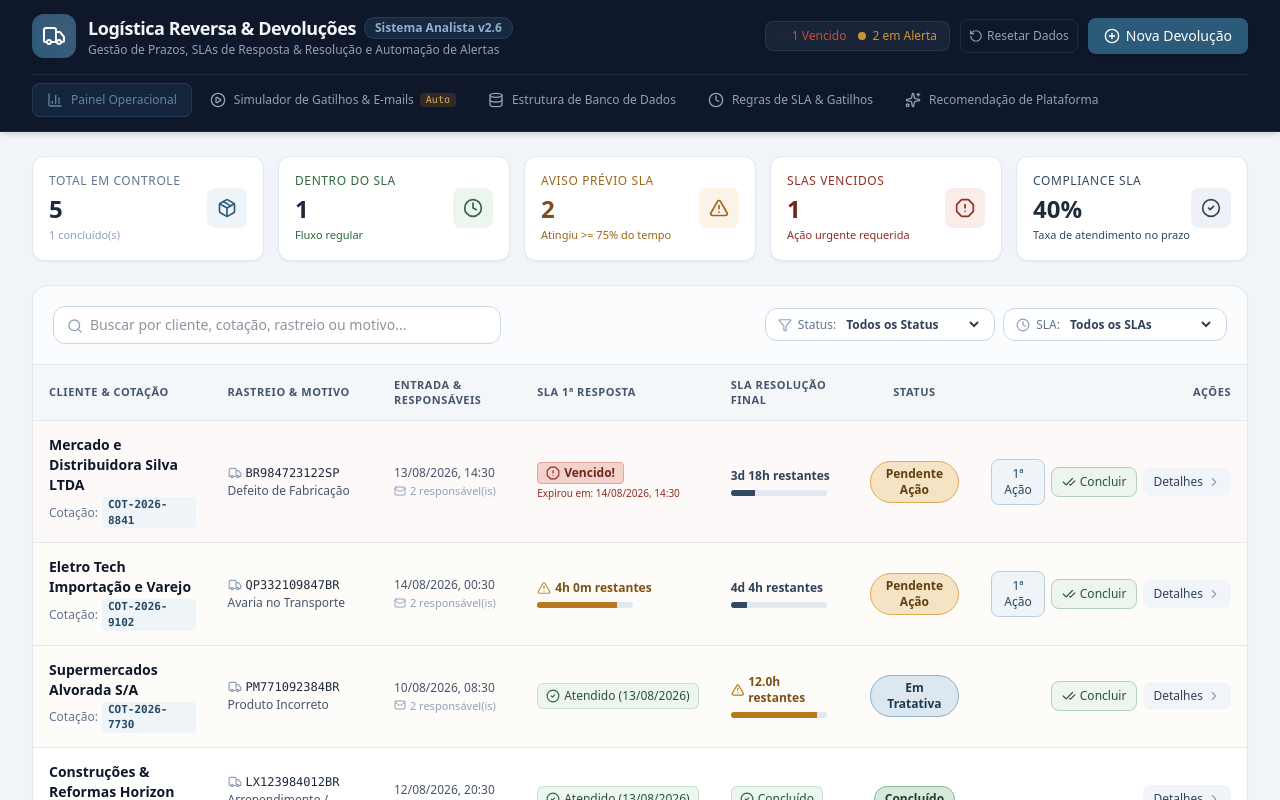
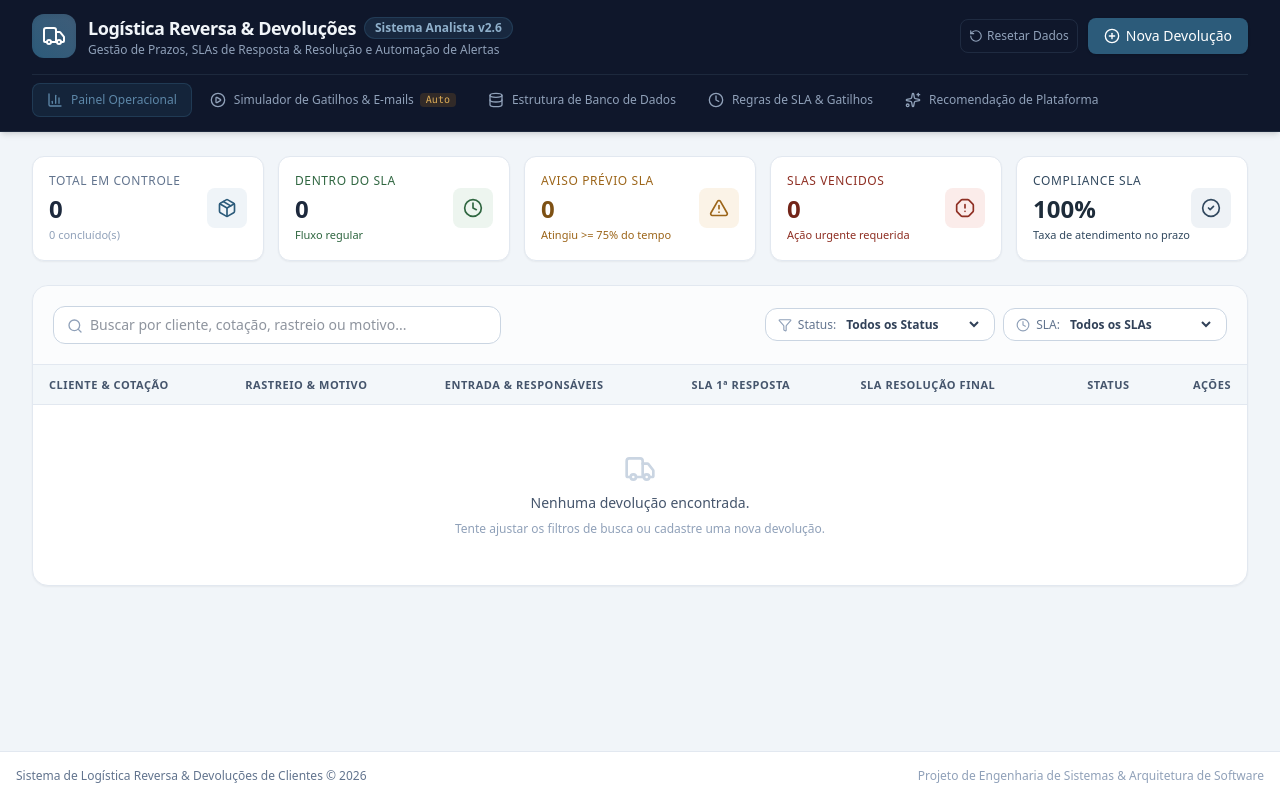
Before and after one commit to leandrolooqz-alt/devolu-esaq, a React (Vite) app: page / in a window 1280 px wide. Shown: the top 800 px of the page. Built offline with nearby package versions, Linux system fonts and the light colour scheme.

Commit message:
fix: remove dados de demonstracao

```diff
--- a/src/data/initialData.ts
+++ b/src/data/initialData.ts
@@ -1,186 +1,7 @@
 import { ReturnCase } from '../types';
 
-const now = Date.now();
-const hourInMs = 3600 * 1000;
-const dayInMs = 24 * hourInMs;
-
-export const INITIAL_RETURNS: ReturnCase[] = [
-  {
-    id: 'ret-101',
-    clienteNome: 'Mercado e Distribuidora Silva LTDA',
-    cotacao: 'COT-2026-8841',
-    codigoRastreio: 'BR984723122SP',
-    motivoDevolucao: 'Defeito de Fabricação',
-    motivoDetalhado: 'Lote de inversores com erro E-04 no visor ao ligar.',
-    dataEntrada: new Date(now - 30 * hourInMs).toISOString(), // 30h ago -> 24h SLA Resposta is EXPIRED!
-    emailsResponsaveis: ['logistica@suaempresa.com.br', 'atendimento@suaempresa.com.br'],
-    slaRespostaHoras: 24,
-    slaResolucaoDias: 5,
-    status: 'Pendente Ação',
-    logs: [
-      {
-        id: 'log-1',
-        data: new Date(now - 30 * hourInMs).toISOString(),
-        tipo: 'CRIACAO',
-        usuario: 'Portal do Cliente / API',
-        descricao: 'Solicitação de devolução registrada via integração.'
-      }
-    ],
-    alertasEnviados: [
-      {
-        id: 'alt-101',
-        devolucaoId: 'ret-101',
-        cotacao: 'COT-2026-8841',
-        clienteNome: 'Mercado e Distribuidora Silva LTDA',
-        dataEnvio: new Date(now - 6 * hourInMs).toISOString(),
-        tipoSla: 'SLA_RESPOSTA',
-        tipoAlerta: 'VENCIDO',
-        destinatarios: ['logistica@suaempresa.com.br', 'atendimento@suaempresa.com.br'],
-        assunto: '[LOGÍSTICA REVERSA] 🚨 VENCIDO - Cotação: COT-2026-8841 | Cliente: Mercado e Distribuidora Silva LTDA',
-        corpoHtml: 'SLA de Primeira Resposta ultrapassado (30h decorridas de 24h).'
-      }
-    ]
-  },
-  {
-    id: 'ret-102',
-    clienteNome: 'Eletro Tech Importação e Varejo',
-    cotacao: 'COT-2026-9102',
-    codigoRastreio: 'QP332109847BR',
-    motivoDevolucao: 'Avaria no Transporte',
-    motivoDetalhado: 'Caixa externa amassada e produto trincado na lateral.',
-    dataEntrada: new Date(now - 20 * hourInMs).toISOString(), // 20h ago -> 24h SLA (83% consumed, ALERT!)
-    emailsResponsaveis: ['garantia@suaempresa.com.br', 'sac@suaempresa.com.br'],
-    slaRespostaHoras: 24,
-    slaResolucaoDias: 5,
-    status: 'Pendente Ação',
-    logs: [
-      {
-        id: 'log-2',
-        data: new Date(now - 20 * hourInMs).toISOString(),
-        tipo: 'CRIACAO',
-        usuario: 'Operador Logístico',
-        descricao: 'Devolução autorizada pelo SAC com inclusão de fotos do sinistro.'
-      }
-    ],
-    alertasEnviados: [
-      {
-        id: 'alt-102',
-        devolucaoId: 'ret-102',
-        cotacao: 'COT-2026-9102',
-        clienteNome: 'Eletro Tech Importação e Varejo',
-        dataEnvio: new Date(now - 2 * hourInMs).toISOString(),
-        tipoSla: 'SLA_RESPOSTA',
-        tipoAlerta: 'AVISO_PREVIO',
-        destinatarios: ['garantia@suaempresa.com.br', 'sac@suaempresa.com.br'],
-        assunto: '[LOGÍSTICA REVERSA] ⚠️ PRESTES A VENCER (ALERTA) - Cotação: COT-2026-9102 | Cliente: Eletro Tech Importação e Varejo',
-        corpoHtml: 'Alerta de aproximação do limite de 24h (83% do SLA de Resposta consumido).'
-      }
-    ]
-  },
-  {
-    id: 'ret-103',
-    clienteNome: 'Supermercados Alvorada S/A',
-    cotacao: 'COT-2026-7730',
-    codigoRastreio: 'PM771092384BR',
-    motivoDevolucao: 'Produto Incorreto',
-    motivoDetalhado: 'Enviado modelo 220V no lugar de 110V constante no pedido.',
-    dataEntrada: new Date(now - 4.5 * dayInMs).toISOString(), // 4.5 days ago -> Resposta OK (done at 2h), Resolution at 90% (Alert!)
-    emailsResponsaveis: ['qualidade@suaempresa.com.br', 'atendimento@suaempresa.com.br'],
-    slaRespostaHoras: 24,
-    slaResolucaoDias: 5,
-    status: 'Em Tratativa',
-    dataPrimeiraAcao: new Date(now - 44 * hourInMs).toISOString(),
-    logs: [
-      {
-        id: 'log-3a',
-        data: new Date(now - 4.5 * dayInMs).toISOString(),
-        tipo: 'CRIACAO',
-        usuario: 'Atendimento SAC',
-        descricao: 'Abertura do chamado pelo formulário de logística reversa.'
-      },
-      {
-        id: 'log-3b',
-        data: new Date(now - 44 * hourInMs).toISOString(),
-        tipo: 'PRIMEIRA_ACAO',
-        usuario: 'Analista de Trocas (Carlos)',
-        descricao: 'Código de postagem logística gerado e enviado ao cliente.'
-      }
-    ],
-    alertasEnviados: [
-      {
-        id: 'alt-103',
-        devolucaoId: 'ret-103',
-        cotacao: 'COT-2026-7730',
-        clienteNome: 'Supermercados Alvorada S/A',
-        dataEnvio: new Date(now - 4 * hourInMs).toISOString(),
-        tipoSla: 'SLA_RESOLUCAO',
-        tipoAlerta: 'AVISO_PREVIO',
-        destinatarios: ['qualidade@suaempresa.com.br', 'atendimento@suaempresa.com.br'],
-        assunto: '[LOGÍSTICA REVERSA] ⚠️ PRESTES A VENCER (ALERTA) - Cotação: COT-2026-7730 | Cliente: Supermercados Alvorada S/A',
-        corpoHtml: 'SLA de Resolução prestes a vencer (4.5 dias de 5.0 dias consumidos).'
-      }
-    ]
-  },
-  {
-    id: 'ret-104',
-    clienteNome: 'Construções & Reformas Horizon',
-    cotacao: 'COT-2026-6419',
-    codigoRastreio: 'LX123984012BR',
-    motivoDevolucao: 'Arrependimento / Desistência',
-    motivoDetalhado: 'Cliente desistiu da compra dentro do prazo legal de 7 dias.',
-    dataEntrada: new Date(now - 2 * dayInMs).toISOString(),
-    emailsResponsaveis: ['financeiro@suaempresa.com.br', 'logistica@suaempresa.com.br'],
-    slaRespostaHoras: 12,
-    slaResolucaoDias: 3,
-    status: 'Concluído',
-    dataPrimeiraAcao: new Date(now - 42 * hourInMs).toISOString(),
-    dataResolucao: new Date(now - 10 * hourInMs).toISOString(),
-    logs: [
-      {
-        id: 'log-4a',
-        data: new Date(now - 2 * dayInMs).toISOString(),
-        tipo: 'CRIACAO',
-        usuario: 'Portal do Cliente',
-        descricao: 'Registro de desistência.'
-      },
-      {
-        id: 'log-4b',
-        data: new Date(now - 42 * hourInMs).toISOString(),
-        tipo: 'PRIMEIRA_ACAO',
-        usuario: 'Analista Financeiro (Mariana)',
-        descricao: 'Etiqueta de coleta emitida.'
-      },
-      {
-        id: 'log-4c',
-        data: new Date(now - 10 * hourInMs).toISOString(),
-        tipo: 'CONCLUSAO',
-        usuario: 'Estoque / Recebimento',
-        descricao: 'Produto recebido, vistoriado e estorno efetuado no cartão.'
-      }
-    ],
-    alertasEnviados: []
-  },
-  {
-    id: 'ret-105',
-    clienteNome: 'Global Indústria e Comércio',
-    cotacao: 'COT-2026-5501',
-    codigoRastreio: 'TR884920192BR',
-    motivoDevolucao: 'Tamanho ou Modelo Incompatível',
-    motivoDetalhado: 'Falta de compatibilidade com acoplamento existente no cliente.',
-    dataEntrada: new Date(now - 2 * hourInMs).toISOString(), // Fresh return (OK)
-    emailsResponsaveis: ['suporte.tecnico@suaempresa.com.br'],
-    slaRespostaHoras: 24,
-    slaResolucaoDias: 7,
-    status: 'Pendente Ação',
-    logs: [
-      {
-        id: 'log-5',
-        data: new Date(now - 2 * hourInMs).toISOString(),
-        tipo: 'CRIACAO',
-        usuario: 'Analista Comercial',
-        descricao: 'Abertura de devolução por erro na especificação.'
-      }
-    ],
-    alertasEnviados: []
-  }
-];
+/**
+ * Lista inicial de devoluções. Fica vazia de propósito: o sistema começa
+ * "zerado" e cada devolução real é cadastrada pelo botão "Nova Devolução".
+ */
+export const INITIAL_RETURNS: ReturnCase[] = [];
```
Also changed, not shown: 3 other files (tests, documents, lock files or other folders).
